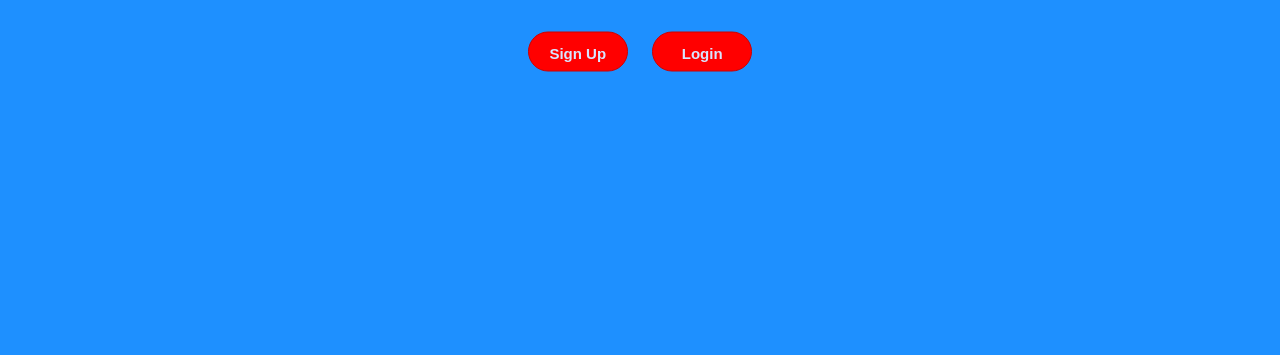
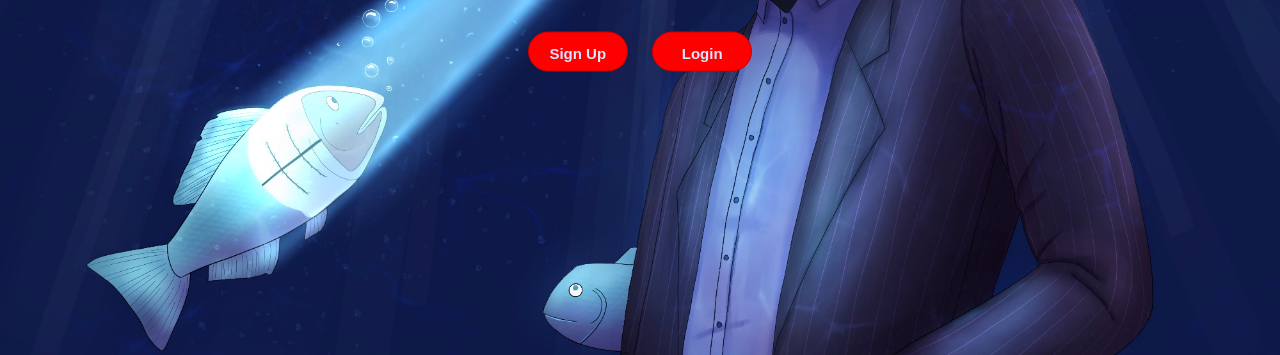
Before and after one commit to ericametta/Futuristica-landing-page, a plain HTML site: page index.html in a window 1280 px wide. Shown: the part 445-800 px from the top of the page. Drawn offline with Linux system fonts and the light colour scheme; files whose address does not match are found by name.

Commit message:
Add files via upload

```diff
--- a/styleslp.css
+++ b/styleslp.css
@@ -3,7 +3,7 @@
 	padding:0px;
 }
 body{
-	background: url(file:///C:/Users/Ehryka/Documents/landing%20page%20pics/lp2.jpg);
+	background: url(file:///Users/mac/Documents/landing%20page/Untitled_Artwork.jpg);
 	background-color: dodgerblue;
 	background-size: cover;
 	height: 100vh;
```
Also changed, not shown: Untitled_Artwork.jpg (added).
